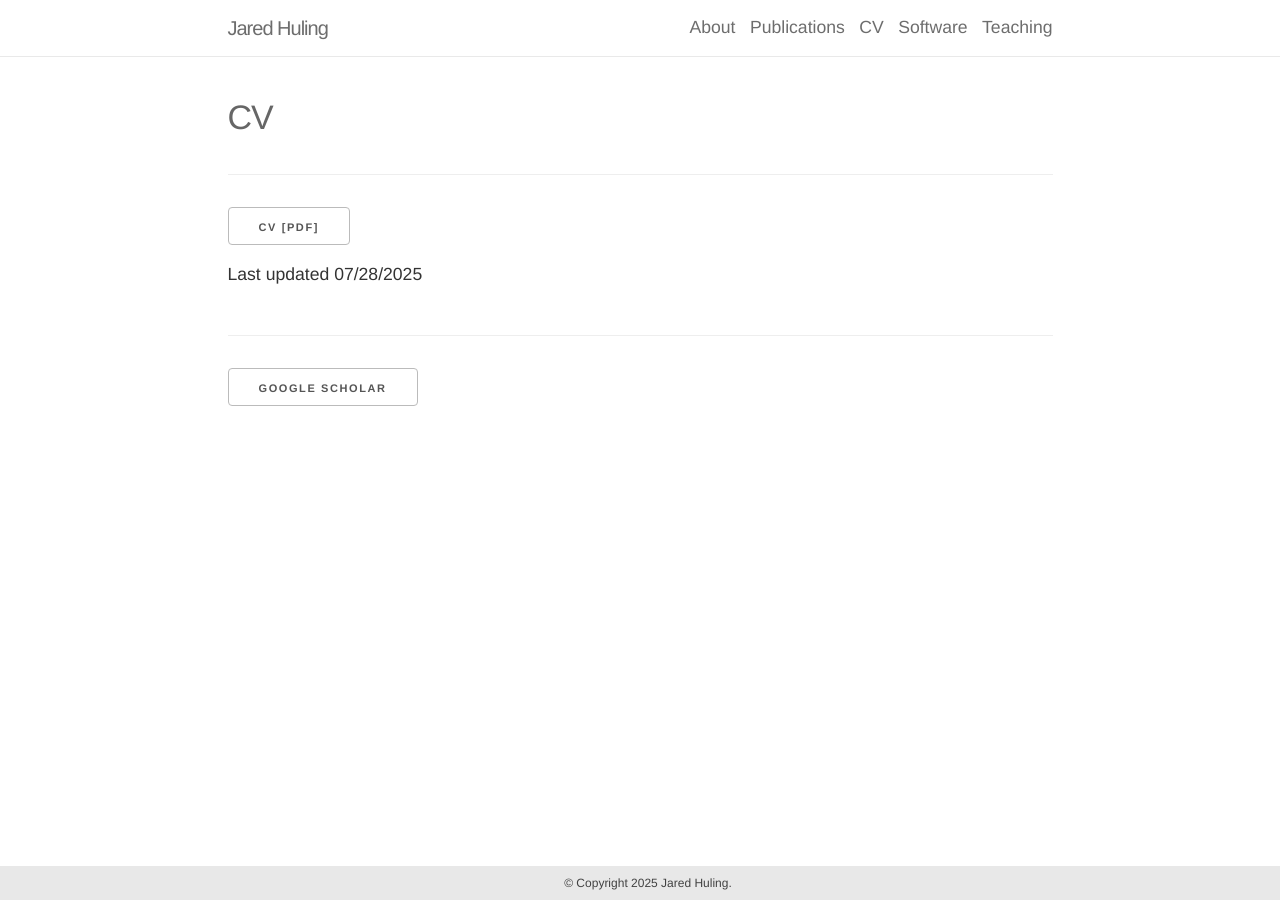
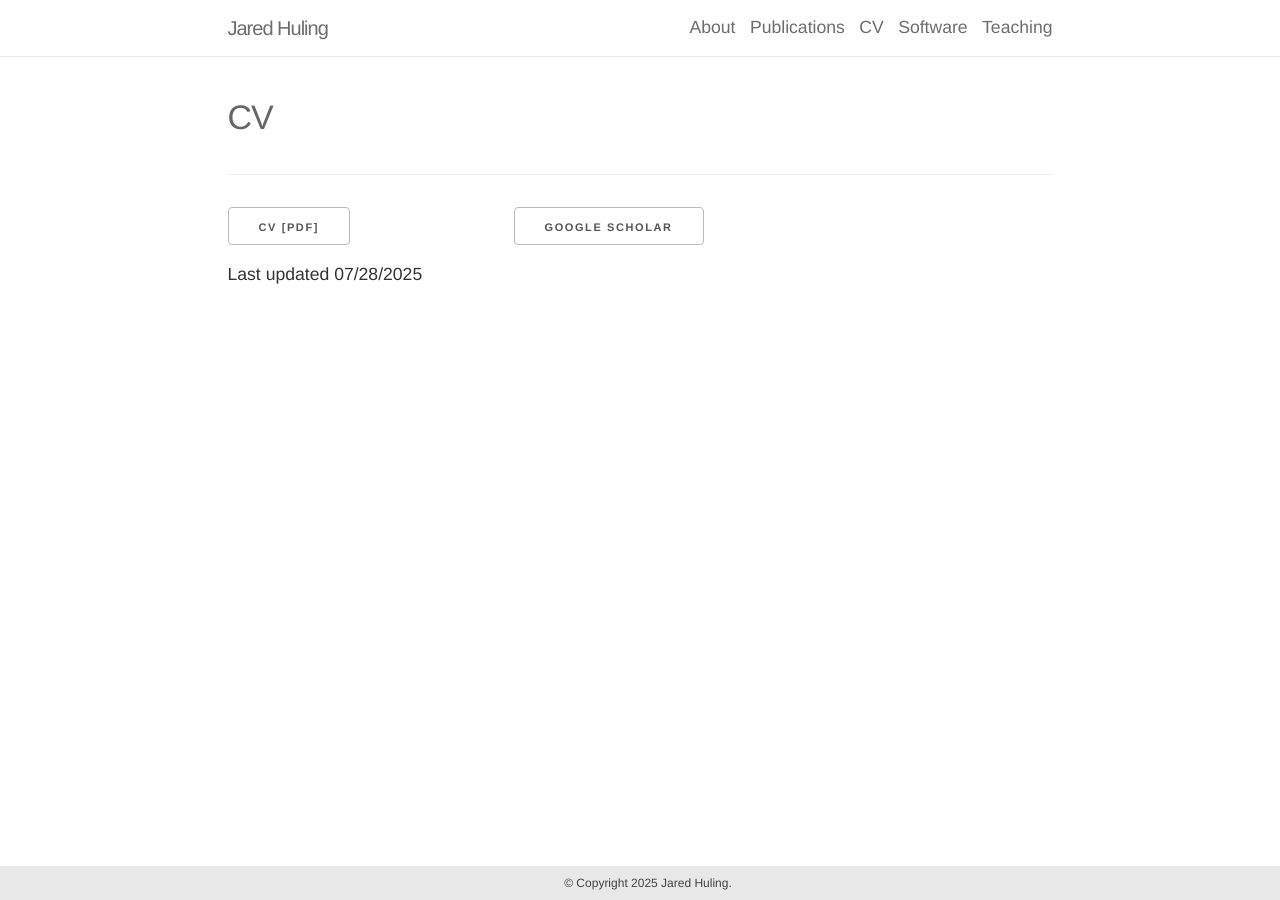
Before and after one commit to jaredhuling/jaredhuling.github.io, a Jekyll site: the page built from _pages/cv.md, in a window 1280 px wide. Built offline with Jekyll 4.4.1, drawn with Linux system fonts in a browser that asks for light colours; nearby versions of some CDN libraries.

Commit message:
rearrange

```diff
--- a/_pages/cv.md
+++ b/_pages/cv.md
@@ -8,7 +8,7 @@ description:
 
   <div class="docs-section">
 
-    <div class="row">
+    <div class="four columns">
 
         <p align="left">
           <a href="../vita/cv.pdf" class="button">CV [pdf]</a>
@@ -20,14 +20,7 @@ description:
 
     </div>
 
-
-
-  </div>
-
-
-  <div class="docs-section">
-
-    <div class="row">
+    <div class="four columns">
 
         <p align="left">
           <a href="https://scholar.google.com/citations?hl=en&user=2-MWWU4AAAAJ&view_op=list_works&sortby=pubdate" class="button">Google Scholar</a>
```
